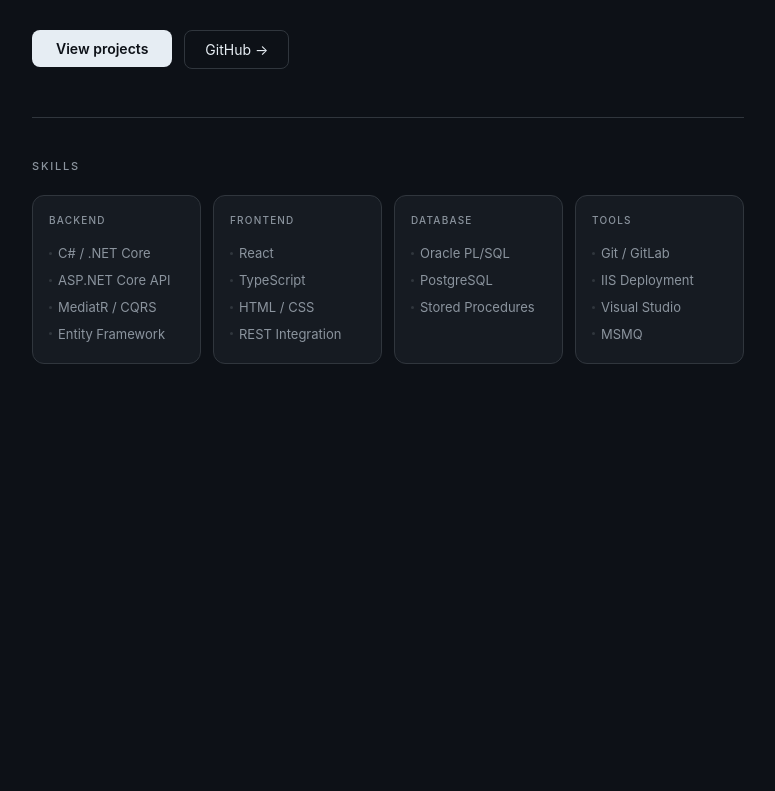
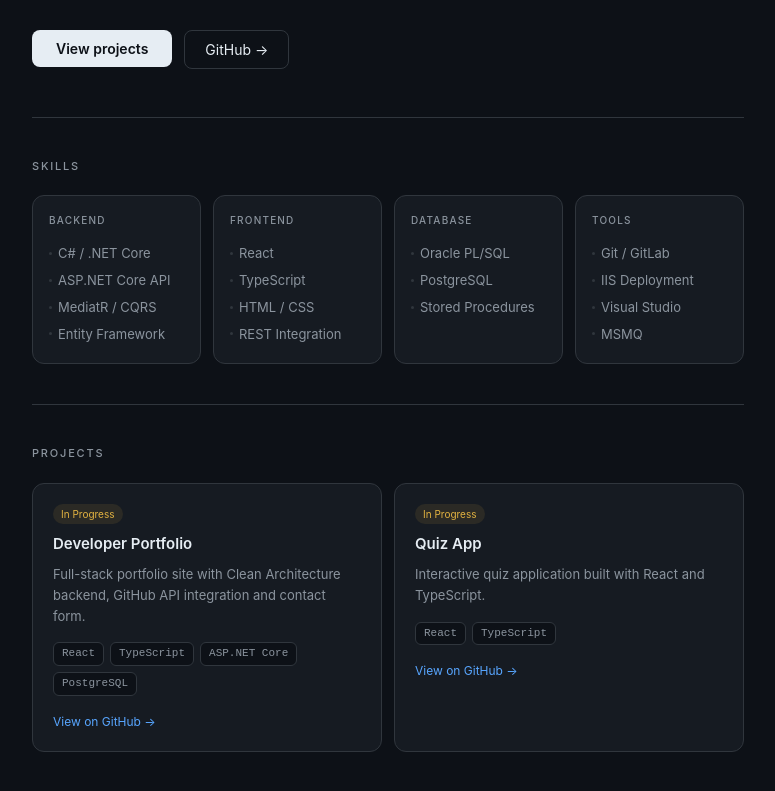
Before and after one commit to pratikshas2111/Pratiksha-Portfolio, a React (Vite) app: page / in a window 1280 px wide. Shown: the part 307-1098 px from the top of the page, without its empty margins (252-1027 px from the left). Before the commit the page ends 800 px from the top, so only its background shows below. Built offline with nearby package versions, Linux system fonts and the light colour scheme.

Commit message:
List of Projects

```diff
--- a/src/App.tsx
+++ b/src/App.tsx
@@ -126,6 +126,7 @@ import './index.css'
 import Navbar from './components/Navbar'
 import Hero from './components/Hero'
 import Skills from './components/Skills'
+import Projects from './components/Projects'
 
 function App(){
 
@@ -137,7 +138,7 @@ function App(){
       <Navbar />
       <Hero />
       <Skills />
-
+      <Projects/>
     </div>
   )
 }
--- /dev/null
+++ b/src/components/Projects.tsx
@@ -0,0 +1,101 @@
+const projects = [
+  {
+    title: 'Developer Portfolio',
+    status: 'In Progress',
+    description: 'Full-stack portfolio site with Clean Architecture backend, GitHub API integration and contact form.',
+    tags: ['React', 'TypeScript', 'ASP.NET Core', 'PostgreSQL'],
+    link: 'https://github.com/pratikshas2111/Pratiksha-Portfolio'
+  },
+  {
+    title: 'Quiz App',
+    status: 'In Progress',
+    description: 'Interactive quiz application built with React and TypeScript.',
+    tags: ['React', 'TypeScript'],
+    link: 'https://github.com/pratikshas2111'
+  }
+]
+
+export default function Projects() {
+  return (
+    <section id="projects" style={{ padding: '2.5rem 0', borderTop: '1px solid var(--border)' }}>
+
+      <p style={{
+        fontSize: '11px',
+        textTransform: 'uppercase',
+        letterSpacing: '1.8px',
+        color: 'var(--text-muted)',
+        marginBottom: '1.25rem',
+        fontWeight: 500
+      }}>
+        Projects
+      </p>
+
+      <div style={{
+        display: 'grid',
+        gridTemplateColumns: 'repeat(auto-fit, minmax(280px, 1fr))',
+        gap: '12px'
+      }}>
+        {projects.map((project) => (
+          <div key={project.title} style={{
+            backgroundColor: 'var(--surface)',
+            border: '1px solid var(--border)',
+            borderRadius: '12px',
+            padding: '1.25rem',
+            display: 'flex',
+            flexDirection: 'column',
+            gap: '0.5rem'
+          }}>
+
+            <span style={{
+              fontSize: '10px',
+              color: '#e3b341',
+              backgroundColor: 'rgba(227,179,65,0.1)',
+              padding: '2px 8px',
+              borderRadius: '10px',
+              display: 'inline-block',
+              width: 'fit-content'
+            }}>
+              {project.status}
+            </span>
+
+            <p style={{ fontSize: '15px', fontWeight: 600 }}>{project.title}</p>
+
+            <p style={{
+              fontSize: '13px',
+              color: 'var(--text-muted)',
+              lineHeight: 1.6
+            }}>
+              {project.description}
+            </p>
+
+            <div style={{ display: 'flex', flexWrap: 'wrap', gap: '6px', marginTop: '0.5rem' }}>
+              {project.tags.map((tag) => (
+                <span key={tag} style={{
+                  fontSize: '11px',
+                  padding: '2px 8px',
+                  borderRadius: '6px',
+                  backgroundColor: 'var(--bg)',
+                  color: 'var(--text-muted)',
+                  border: '1px solid var(--border)',
+                  fontFamily: 'var(--font-mono)'
+                }}>
+                  {tag}
+                </span>
+              ))}
+            </div>
+
+            <a href={project.link} target="_blank" rel="noreferrer" style={{
+              fontSize: '12px',
+              color: 'var(--accent)',
+              marginTop: '0.5rem'
+            }}>
+              View on GitHub →
+            </a>
+
+          </div>
+        ))}
+      </div>
+
+    </section>
+  )
+}
--- a/src/components/Skills.tsx
+++ b/src/components/Skills.tsx
@@ -1,4 +1,3 @@
-import React from 'react'
 
 const skillGroups = [
   {
```
